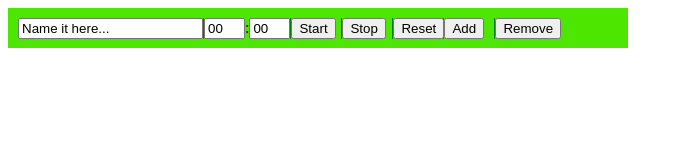
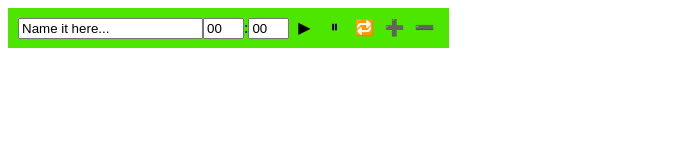
Before and after one commit to GrzegorzDryja/MultiTimer, a plain HTML site: page index.html in a window 1280 px wide. Shown: the whole page, without its empty margins (0-683 px from the left). Drawn offline with Linux system fonts and the light colour scheme.

Commit message:
Emoji buttons

```diff
--- a/js/timer.js
+++ b/js/timer.js
@@ -110,45 +110,35 @@ class TimerDiv {
         this.startButtonDiv.className = "main button";
         this.startButtonDiv.id = "startButtonDiv" + i;
         this.startButtonDiv.title = "Start";
-        this.startButton = input();
-        this.startButton.type = "button";
-        this.startButton.value = "Start";
+        this.startButton = document.createTextNode("▶");
         this.startButton.id = "startButton" + i;
 
         this.pauseButtonDiv = div();
         this.pauseButtonDiv.className = "main button";
         this.pauseButtonDiv.id = "pauseButtonDiv" + i;
         this.pauseButtonDiv.title = "Pause";
-        this.pauseButton = input();
-        this.pauseButton.type = "button";
-        this.pauseButton.value = "Stop";
+        this.pauseButton = document.createTextNode("⏸");;
         this.pauseButton.id = "pauseButton" + i;
 
         this.resetButtonDiv = div();
         this.resetButtonDiv.className = "main button";
-        this.resetButtonDiv.id = "resetButton" + i;
+        this.resetButtonDiv.id = "resetButtonDiv" + i;
         this.resetButtonDiv.title = "Reset";
-        this.resetButton = input();
-        this.resetButton.type = "button";
-        this.resetButton.value = "Reset";
+        this.resetButton = document.createTextNode("🔁");
         this.resetButton.id = "resetButton" + i;
 
         this.addButtonDiv = div();
         this.addButtonDiv.className = "main button";
-        this.addButtonDiv.id = "addButton" + i;
+        this.addButtonDiv.id = "addButtonDiv" + i;
         this.addButtonDiv.title = "Add";
-        this.addButton = input();
-        this.addButton.type = "button";
-        this.addButton.value = "Add";
+        this.addButton = document.createTextNode("➕");
         this.addButton.id = "addButton" + i;
 
         this.removeButtonDiv = div();
         this.removeButtonDiv.className = "main button";
-        this.removeButtonDiv.id = "removeButton" + i;
+        this.removeButtonDiv.id = "removeButtonDiv" + i;
         this.removeButtonDiv.title = "Remove";
-        this.removeButton = input();
-        this.removeButton.type = "button";
-        this.removeButton.value = "Remove";
+        this.removeButton = document.createTextNode("➖");
         this.removeButton.id = "removeButton" + i;
 
         document.body.appendChild(this.timerDiv);
@@ -179,11 +169,11 @@ class Timer {
         this.name = document.querySelector("#nameInput" + i);
         this.minutes = document.querySelector("#minutes" + i);
         this.seconds = document.querySelector("#seconds" + i);
-        this.start = document.querySelector("#startButton" + i);
-        this.pause = document.querySelector("#pauseButton" + i);
-        this.reset = document.querySelector("#resetButton" + i);
-        this.add = document.querySelector("#addButton" + i);
-        this.remove = document.querySelector("#removeButton" + i);
+        this.start = document.querySelector("#startButtonDiv" + i);
+        this.pause = document.querySelector("#pauseButtonDiv" + i);
+        this.reset = document.querySelector("#resetButtonDiv" + i);
+        this.add = document.querySelector("#addButtonDiv" + i);
+        this.remove = document.querySelector("#removeButtonDiv" + i);
         this.timeOut; //It is undefined
 
         this.name.addEventListener("click", () => {
--- a/style.css
+++ b/style.css
@@ -5,12 +5,14 @@
 .timer
 {
     background-color: #4ce600;
-    width: 600px;
+    display: inline-block;
+    /*width: 600px;*/
     height: 20px;
     padding: 10px;
     /*position: ;  Was fixed but this cover first one*/
     top: 50px; /* bottom */
     right: 15px;
+    text-align: center;
 }
 
 .blink
@@ -21,9 +23,8 @@
 .main
 {
     float: left;
-    border-right: 1px solid green;
 }
 .button
 {
-    width: 50px;
+    width: 30px;
 }
```
